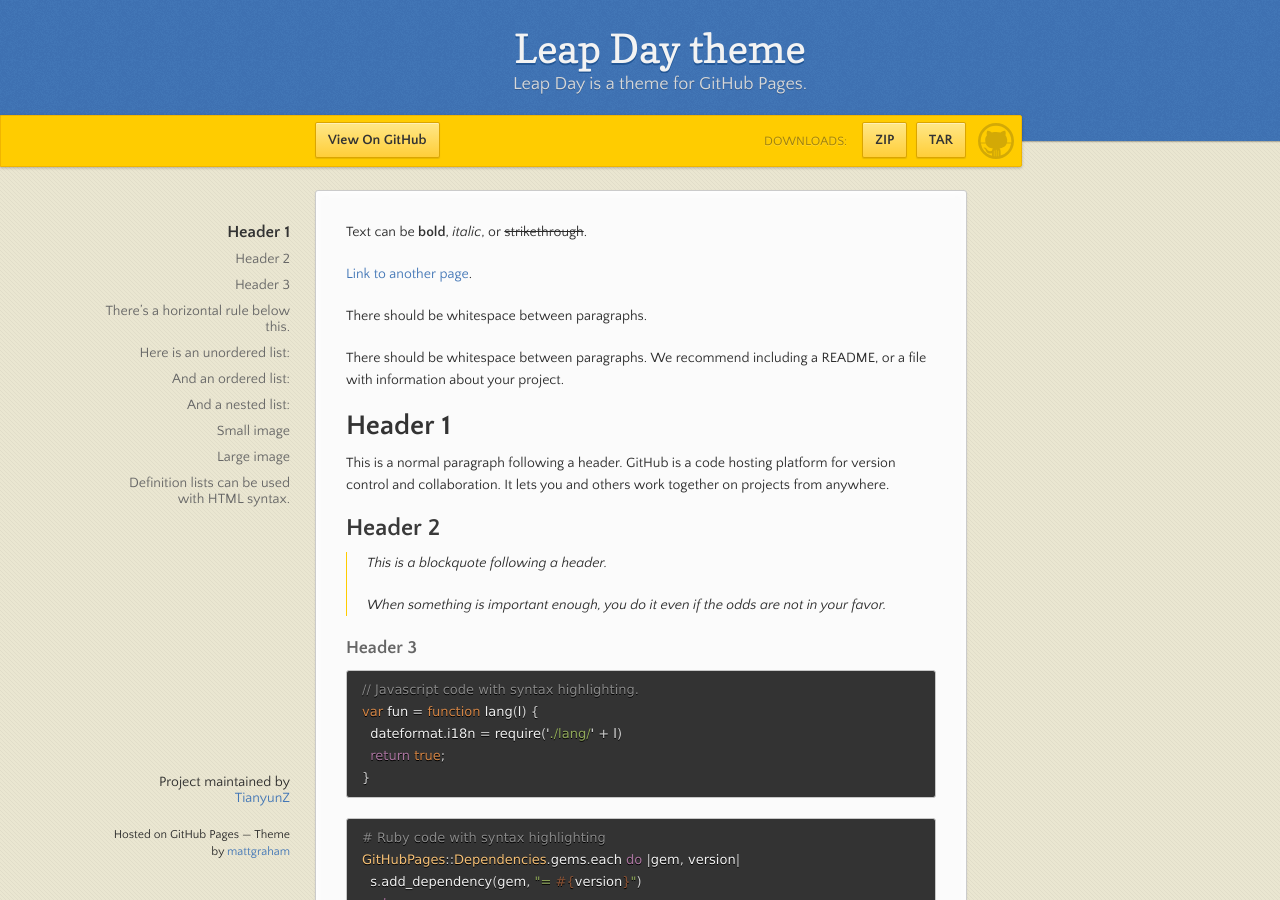
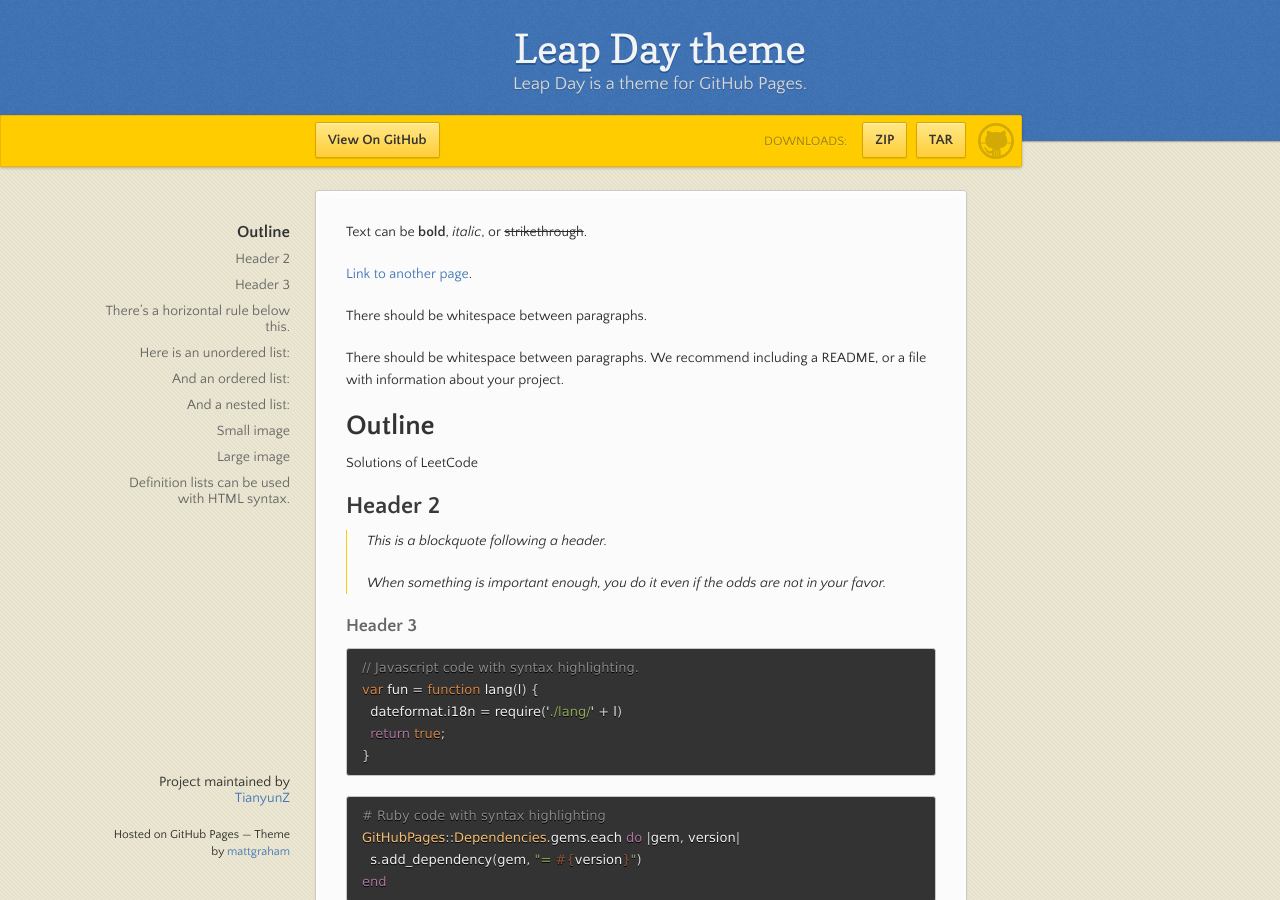
Before and after one commit to TianyunZ/Leetcode-Solutions, a Jekyll site: the page built from index.md, in a window 1280 px wide and 900 px high. Built offline with Jekyll 4.4.1, drawn with Linux system fonts in a browser that asks for light colours.

Commit message:
修改文件: index.md

```diff
--- a/index.md
+++ b/index.md
@@ -10,9 +10,9 @@ There should be whitespace between paragraphs.
 
 There should be whitespace between paragraphs. We recommend including a README, or a file with information about your project.
 
-# Header 1
+# Outline
 
-This is a normal paragraph following a header. GitHub is a code hosting platform for version control and collaboration. It lets you and others work together on projects from anywhere.
+Solutions of LeetCode
 
 ## Header 2
 
```
